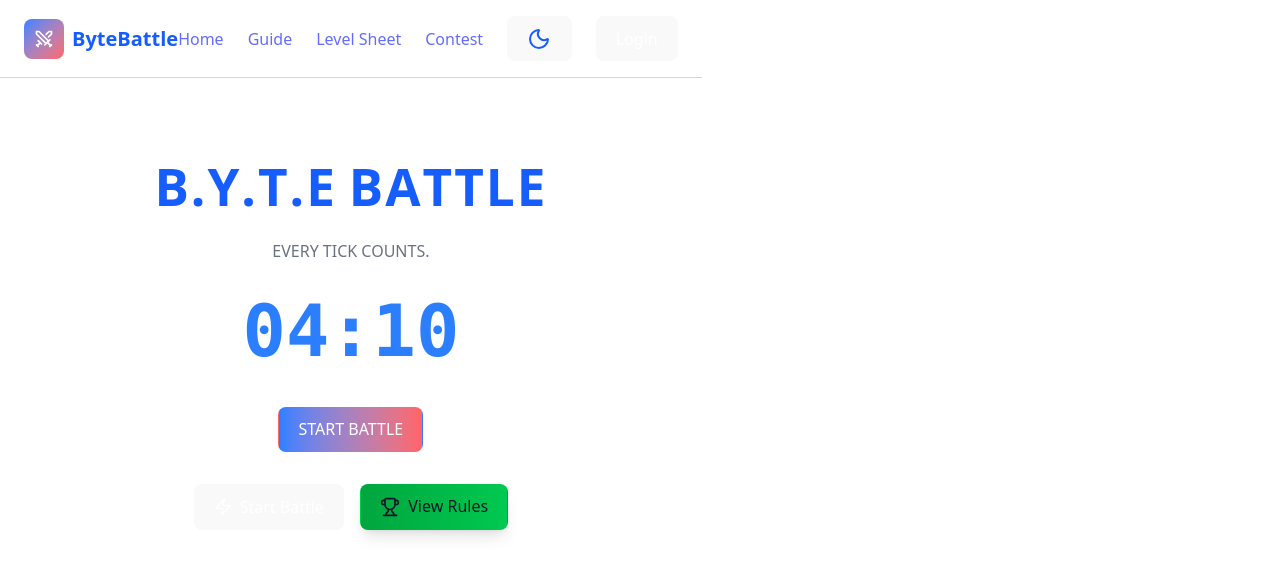
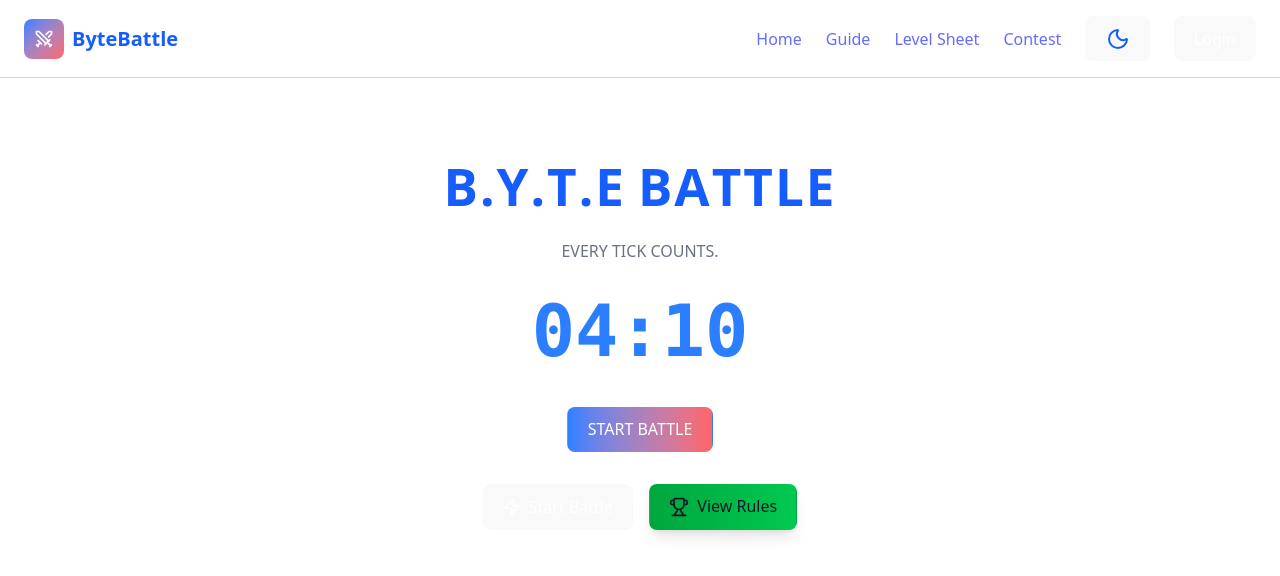
Before and after one commit to srishtiraghava/B.Y.T.E-BATTLE, a React (Vite) app: page / in a window 1280 px wide. Shown: the top 576 px of the page. Built offline with nearby package versions, Linux system fonts and the light colour scheme.

Commit message:
fixed the bug

```diff
--- a/src/App.css
+++ b/src/App.css
@@ -1,10 +1,10 @@
 
 
 #root {
-  max-width: 1280px;
-  margin: 0 auto;
-  padding: 2rem;
-  text-align: center;
+  width: 100%;
+  height: 100%;
+  margin: 0;
+  padding: 0;
 }
 
 .logo {
--- a/src/index.css
+++ b/src/index.css
@@ -25,8 +25,8 @@ a:hover {
 
 body {
   margin: 0;
-  display: flex;
-  place-items: center;
+  /* display: flex;
+  place-items: center; */
   min-width: 320px;
   min-height: 100vh;
 }
```
